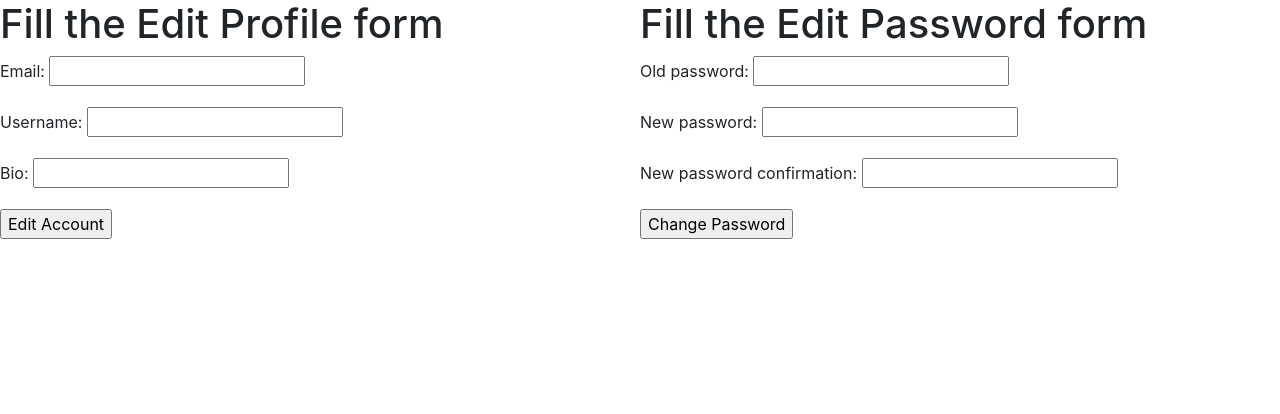
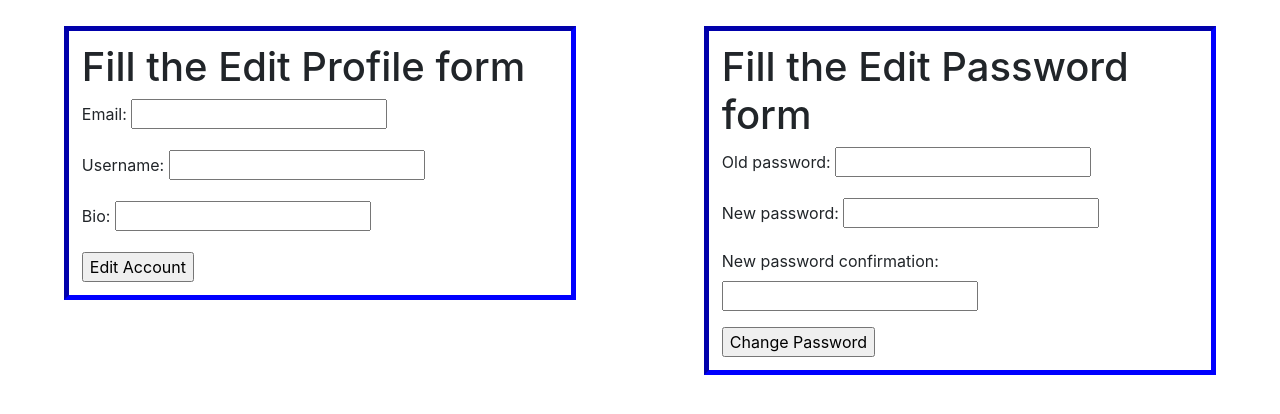
Before and after one commit to raphovitch/Hive, a Django app: template hive/first_app/templates/profile_edit.html in a window 1280 px wide; the page is wider, and only the part inside the window is pictured. Shown: the part 86-500 px from the top of that part. Run offline with Django 3.2, Linux system fonts and the light colour scheme; the template is opened without the code that fills it: values that come from a table or form of the project are taken from there, others are empty; parts of the project's set-up code (start-up, migrations or seed data) failed here and were passed over; some libraries are stand-ins or nearby versions.

Commit message:
Edit Page Form css upgrade

```diff
--- a/hive/hive/static/css/styles.css
+++ b/hive/hive/static/css/styles.css
@@ -71,7 +71,12 @@
 
 .single_edit_form {
     float: left;
-    width: 50%;
+    width: 40%;
+    margin: 2% 5%;
+    padding: 1%;
+    border-style: inset;
+    border-width: 5px;
+    border-color: blue;
 }
 
 /* Clear floats after the columns */
```
